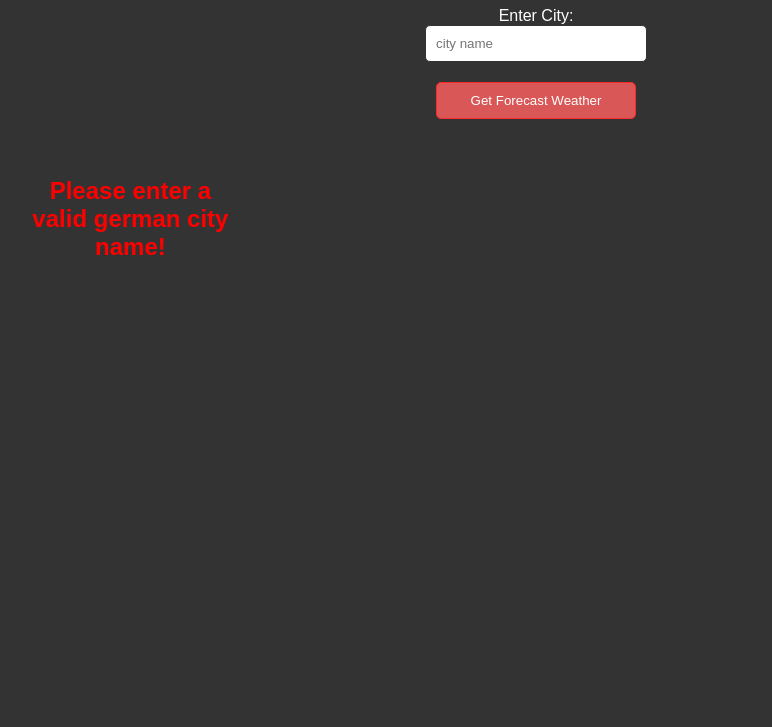
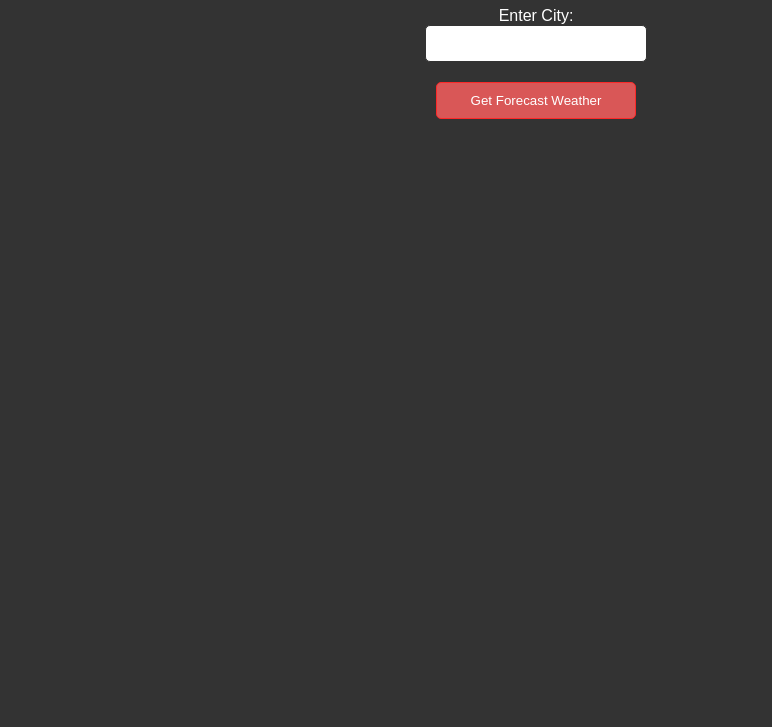
Before and after one commit to Bratpfanne92/wetter_app, a plain HTML site: page index.html in a window 1280 px wide. Shown: the part 73-800 px from the top of the page, without its empty margins (104-876 px from the left). Drawn offline with Linux system fonts and the light colour scheme; no server answers.

Commit message:
style edit

```diff
--- a/index.html
+++ b/index.html
@@ -11,7 +11,7 @@
       <h1>Weather App with Forecast</h1>
       <form action="">
         <label for="cityInput">Enter City:</label>
-        <input type="text" placeholder="city name" id="cityInput" />
+        <input type="text" placeholder="" id="cityInput" />
 
         <!-- extra button for forecast weather -->
         <button id="forecastBtn">Get Forecast Weather</button>
--- a/index.js
+++ b/index.js
@@ -1,5 +1,6 @@
 window.addEventListener("DOMContentLoaded", () => {
   const apiKey = "57ee032a9e12755d06c48556971c5fb0";
+
   function getLocalStorage() {
     const cityInput = localStorage.getItem("city");
     document.getElementById("cityInput").value = cityInput;
@@ -7,8 +8,9 @@ window.addEventListener("DOMContentLoaded", () => {
     getWeather();
   }
 
-  getLocalStorage();
-
+  if (localStorage.getItem("city")) {
+    getLocalStorage();
+  }
   async function getWeather() {
     try {
       const cityInput = document.getElementById("cityInput").value;
@@ -29,6 +31,7 @@ window.addEventListener("DOMContentLoaded", () => {
       <h2>Today</h2>
       <img src="${iconUrl}">
       <p>${data.weather[0].description}</p>
+      </br>
       <p id="forecast-description">
         ${data.name}: ${data.main.temp} C
       </p>
@@ -36,18 +39,10 @@ window.addEventListener("DOMContentLoaded", () => {
 
       const weather = document.getElementById("weather");
       weather.innerHTML = result;
-      // weather.style.textAlign = "center";
-      // weather.style.color = "goldenrod";
-      // weather.style.fontSize = "1.2rem";
-      // weather.style.fontWeight = "bold";
     } catch (error) {
       console.log(error);
-      const errorMessage = "Please enter a valid german city name!";
-      weather.innerHTML = errorMessage;
-      weather.style.color = "red";
-      weather.style.fontSize = "1.5rem";
-      weather.style.fontWeight = "bold";
-      weather.style.textAlign = "center";
+      const errorMessage = "Please enter a valid german city!";
+      cityInput.placeholder = errorMessage;
     }
   }
 
@@ -94,8 +89,10 @@ window.addEventListener("DOMContentLoaded", () => {
 
   document.getElementById("forecastBtn").addEventListener("click", (e) => {
     e.preventDefault();
+
     getWeather();
     getForecast();
     setLocalStorage();
   });
 });
+console.log(localStorage.getItem("city"));
```
